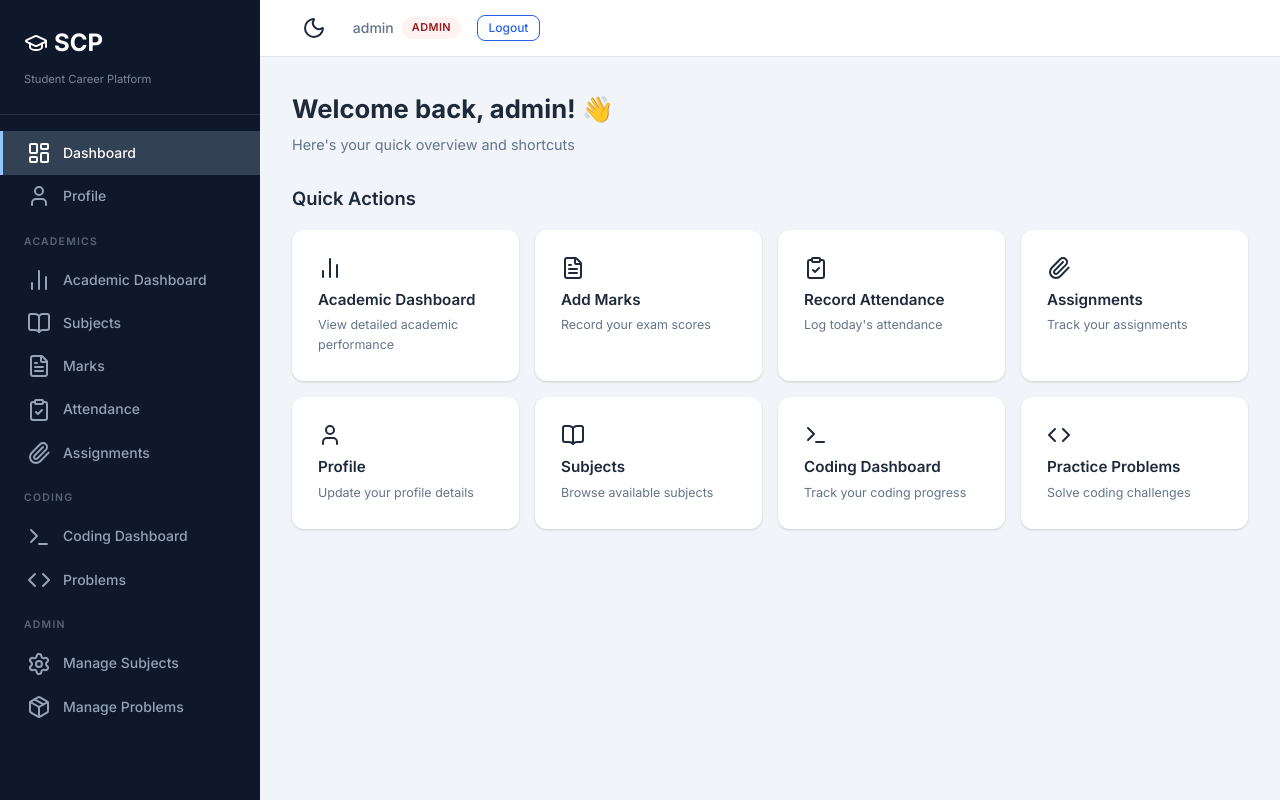
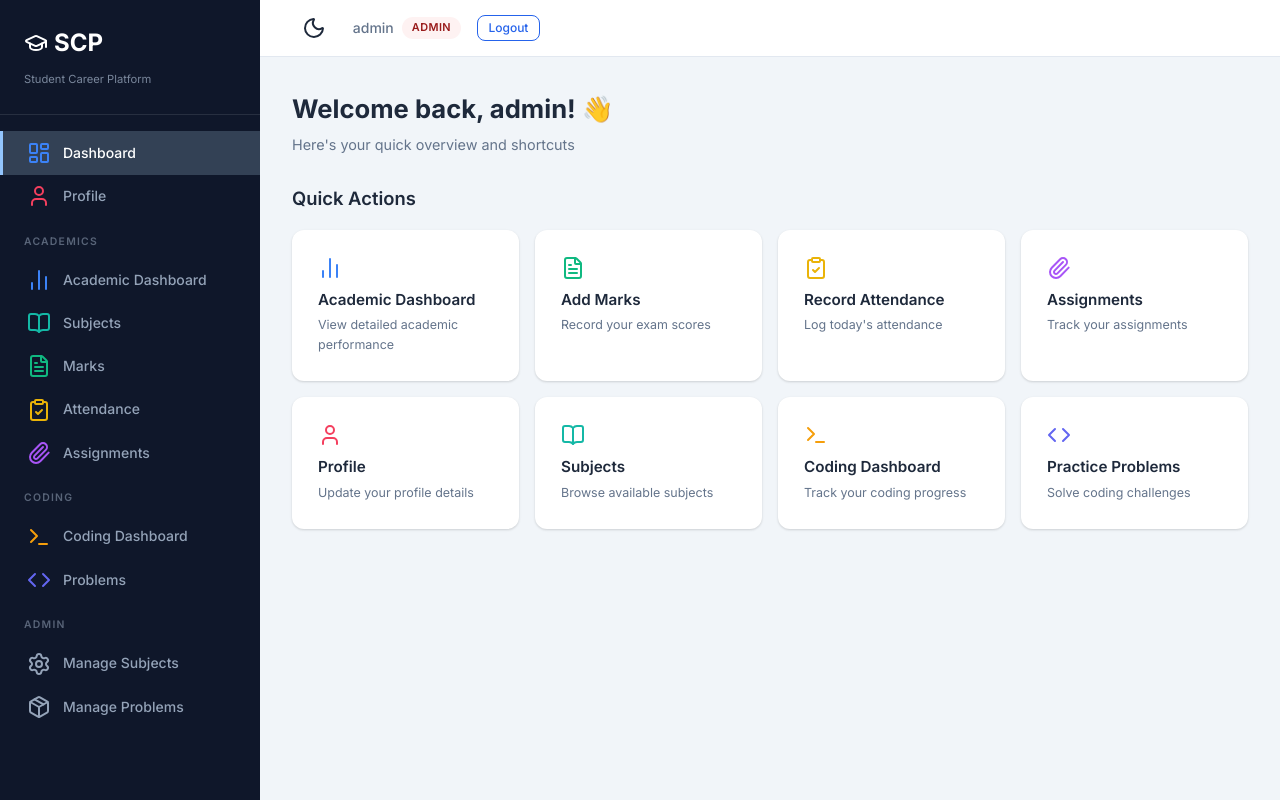
Before and after one commit to yash-cloud21/Mini-Project, a Flask app: page /dashboard in a window 1280 px wide. Run offline with Flask 3, Linux system fonts and the light colour scheme; a user stored in the database is signed in; data that the repository does not hold is empty.

Commit message:
UI Polish: Added LeetCode-style colorful icons and fixed unified dark mode sidebar

```diff
--- a/static/css/style.css
+++ b/static/css/style.css
@@ -81,11 +81,28 @@
 
     --border: #404040;
 
+    /* Override sidebar to match the full dark theme */
+    --sidebar-bg:          #1a1a1a;
+    --sidebar-hover:       #262626;
+    --sidebar-active:      #333333;
+    --sidebar-text:        #9ca3af;
+    --sidebar-text-bright: #eff2f6;
+
     --shadow-sm: 0 1px 2px rgba(0,0,0,.3);
     --shadow:    0 1px 3px rgba(0,0,0,.4), 0 1px 2px rgba(0,0,0,.24);
     --shadow-md: 0 4px 6px -1px rgba(0,0,0,.4), 0 2px 4px -1px rgba(0,0,0,.24);
     --shadow-lg: 0 10px 15px -3px rgba(0,0,0,.5), 0 4px 6px -2px rgba(0,0,0,.3);
 }
+
+/* Icon Colors (LeetCode style) */
+.icon-orange { color: #f59e0b; }
+.icon-blue   { color: #3b82f6; }
+.icon-green  { color: #10b981; }
+.icon-purple { color: #a855f7; }
+.icon-rose   { color: #f43f5e; }
+.icon-teal   { color: #14b8a6; }
+.icon-indigo { color: #6366f1; }
+.icon-yellow { color: #eab308; }
 
 html { scroll-behavior: smooth; }
 
--- a/templates/base.html
+++ b/templates/base.html
@@ -30,43 +30,43 @@
 
                 <a href="{{ url_for('main.dashboard') }}"
                    class="nav-link {{ 'active' if ep == 'main.dashboard' }}">
-                    <i data-lucide="layout-dashboard" class="nav-icon"></i> Dashboard
+                    <i data-lucide="layout-dashboard" class="nav-icon icon-blue"></i> Dashboard
                 </a>
                 <a href="{{ url_for('auth.profile') }}"
                    class="nav-link {{ 'active' if ep == 'auth.profile' }}">
-                    <i data-lucide="user" class="nav-icon"></i> Profile
+                    <i data-lucide="user" class="nav-icon icon-rose"></i> Profile
                 </a>
 
                 <div class="nav-section-title">Academics</div>
                 <a href="{{ url_for('academics.dashboard') }}"
                    class="nav-link {{ 'active' if ep == 'academics.dashboard' }}">
-                    <i data-lucide="bar-chart-2" class="nav-icon"></i> Academic Dashboard
+                    <i data-lucide="bar-chart-2" class="nav-icon icon-blue"></i> Academic Dashboard
                 </a>
                 <a href="{{ url_for('academics.subjects') }}"
                    class="nav-link {{ 'active' if ep in ('academics.subjects','academics.add_subject') }}">
-                    <i data-lucide="book-open" class="nav-icon"></i> Subjects
+                    <i data-lucide="book-open" class="nav-icon icon-teal"></i> Subjects
                 </a>
                 <a href="{{ url_for('academics.add_marks') }}"
                    class="nav-link {{ 'active' if ep == 'academics.add_marks' }}">
-                    <i data-lucide="file-text" class="nav-icon"></i> Marks
+                    <i data-lucide="file-text" class="nav-icon icon-green"></i> Marks
                 </a>
                 <a href="{{ url_for('academics.record_attendance') }}"
                    class="nav-link {{ 'active' if ep == 'academics.record_attendance' }}">
-                    <i data-lucide="clipboard-check" class="nav-icon"></i> Attendance
+                    <i data-lucide="clipboard-check" class="nav-icon icon-yellow"></i> Attendance
                 </a>
                 <a href="{{ url_for('academics.assignments') }}"
                    class="nav-link {{ 'active' if ep == 'academics.assignments' }}">
-                    <i data-lucide="paperclip" class="nav-icon"></i> Assignments
+                    <i data-lucide="paperclip" class="nav-icon icon-purple"></i> Assignments
                 </a>
 
                 <div class="nav-section-title">Coding</div>
                 <a href="{{ url_for('coding.dashboard') }}"
                    class="nav-link {{ 'active' if ep == 'coding.dashboard' }}">
-                    <i data-lucide="terminal" class="nav-icon"></i> Coding Dashboard
+                    <i data-lucide="terminal" class="nav-icon icon-orange"></i> Coding Dashboard
                 </a>
                 <a href="{{ url_for('coding.problems') }}"
                    class="nav-link {{ 'active' if ep in ('coding.problems','coding.problem_detail') }}">
-                    <i data-lucide="code" class="nav-icon"></i> Problems
+                    <i data-lucide="code" class="nav-icon icon-indigo"></i> Problems
                 </a>
 
                 {% if current_user.is_admin %}
--- a/templates/dashboard.html
+++ b/templates/dashboard.html
@@ -37,42 +37,42 @@
 <h2 style="margin-bottom: 1rem; font-size: 1.15rem; font-weight: 600;">Quick Actions</h2>
 <div class="action-grid">
     <a href="{{ url_for('academics.dashboard') }}" class="action-card">
-        <i data-lucide="bar-chart-2" class="action-icon"></i>
+        <i data-lucide="bar-chart-2" class="action-icon icon-blue"></i>
         <h3>Academic Dashboard</h3>
         <p>View detailed academic performance</p>
     </a>
     <a href="{{ url_for('academics.add_marks') }}" class="action-card">
-        <i data-lucide="file-text" class="action-icon"></i>
+        <i data-lucide="file-text" class="action-icon icon-green"></i>
         <h3>Add Marks</h3>
         <p>Record your exam scores</p>
     </a>
     <a href="{{ url_for('academics.record_attendance') }}" class="action-card">
-        <i data-lucide="clipboard-check" class="action-icon"></i>
+        <i data-lucide="clipboard-check" class="action-icon icon-yellow"></i>
         <h3>Record Attendance</h3>
         <p>Log today's attendance</p>
     </a>
     <a href="{{ url_for('academics.assignments') }}" class="action-card">
-        <i data-lucide="paperclip" class="action-icon"></i>
+        <i data-lucide="paperclip" class="action-icon icon-purple"></i>
         <h3>Assignments</h3>
         <p>Track your assignments</p>
     </a>
     <a href="{{ url_for('auth.profile') }}" class="action-card">
-        <i data-lucide="user" class="action-icon"></i>
+        <i data-lucide="user" class="action-icon icon-rose"></i>
         <h3>Profile</h3>
         <p>Update your profile details</p>
     </a>
     <a href="{{ url_for('academics.subjects') }}" class="action-card">
-        <i data-lucide="book-open" class="action-icon"></i>
+        <i data-lucide="book-open" class="action-icon icon-teal"></i>
         <h3>Subjects</h3>
         <p>Browse available subjects</p>
     </a>
     <a href="{{ url_for('coding.dashboard') }}" class="action-card">
-        <i data-lucide="terminal" class="action-icon"></i>
+        <i data-lucide="terminal" class="action-icon icon-orange"></i>
         <h3>Coding Dashboard</h3>
         <p>Track your coding progress</p>
     </a>
     <a href="{{ url_for('coding.problems') }}" class="action-card">
-        <i data-lucide="code" class="action-icon"></i>
+        <i data-lucide="code" class="action-icon icon-indigo"></i>
         <h3>Practice Problems</h3>
         <p>Solve coding challenges</p>
     </a>
```
